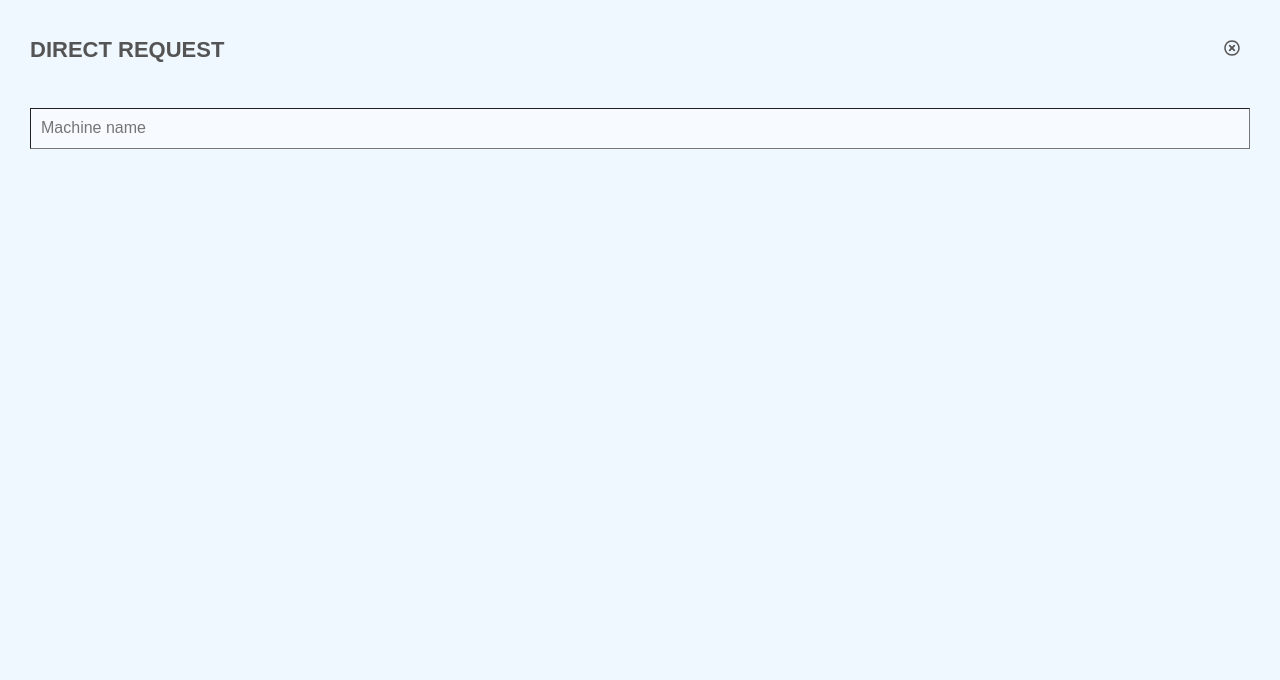
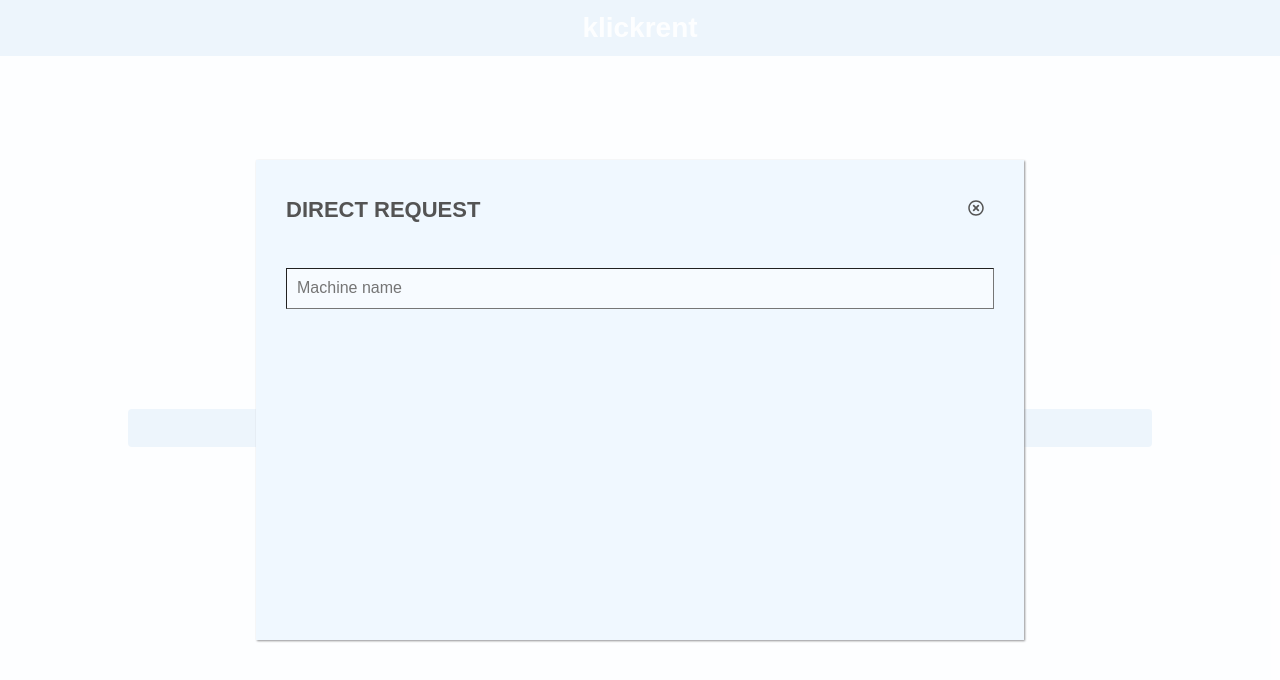
Before and after one commit to alegzable/klickrent, a React (Create React App) app: page / in a window 1280 px wide. Both pictures are taken after a click on the button "Start inquiry". Shown: the top 680 px of the page. Built offline with nearby package versions, Linux system fonts and the light colour scheme.

Commit message:
feat: make Modal smaller and display backdrop on larger screens

```diff
--- a/src/Components/Common/Autocomplete/Autocomplete.tsx
+++ b/src/Components/Common/Autocomplete/Autocomplete.tsx
@@ -4,6 +4,7 @@ import { debounce } from "lodash";
 import SuggestionGroup from "./SuggestionGroup";
 import SuggestionGroupModel from "../../../Models/SuggestionGroupModel";
 import AutocompleteInput from "./AutocompleteInput";
+import { colors } from "../../../styleVariables";
 
 type Props = {
 	suggestions: SuggestionGroupModel[];
@@ -16,12 +17,13 @@ const Container = styled.div`
 	width: 100%;
 	display: flex;
 	flex-direction: column;
+	background-color: ${colors.lightBlue};
 `;
 
 const Suggestions = styled.ul`
 	max-height: 30rem;
 	overflow: auto;
-	box-shadow: 0.1rem 0.1rem 0.2rem #919294;
+	box-shadow: 0.1rem 0.1rem 0.2rem ${colors.lightGray};
 `;
 
 const Autocomplete = ({ placeholder, suggestions, onInputChange, onSelect }: Props): ReactElement => {
--- a/src/Components/Common/Modal.tsx
+++ b/src/Components/Common/Modal.tsx
@@ -4,7 +4,7 @@ import { PropsWithChildren, useEffect, useRef } from "react";
 import { ReactElement } from "react";
 import { createPortal } from "react-dom";
 import styled from "styled-components";
-import { colors } from "../../styleVariables";
+import { breakpoints, colors } from "../../styleVariables";
 import Button from "./Button";
 
 export type Props = {
@@ -33,11 +33,31 @@ const RootModal = ({ children }: PropsWithChildren<unknown>): ReactElement => {
 	return createPortal(children, innerDiv);
 };
 
+const Backdrop = styled.div`
+	height: 100%;
+	width: 100%;
+	display: flex;
+	justify-content: center;
+	align-items: center;
+	background: rgb(255 255 255 / 90%);
+`;
+
 const Wrapper = styled.div`
 	height: 100%;
 	width: 100%;
 	background: ${colors.lightBlue};
+	box-shadow: 0.1rem 0.1rem 0.2rem ${colors.lightGray};
 	padding: 3rem 3rem;
+
+	@media screen and ${breakpoints.sm} {
+		height: 80%;
+		width: 80%;
+	}
+
+	@media screen and ${breakpoints.lg} {
+		height: 60%;
+		width: 60%;
+	}
 `;
 
 const Header = styled.div`
@@ -56,6 +76,7 @@ const StyledButton = styled(Button)`
 const Modal = ({ title, onClose, children }: PropsWithChildren<Props>) => {
 	return (
 		<RootModal>
+			<Backdrop>
 				<Wrapper>
 					<Header>
 						<h2>{title}</h2>
@@ -65,6 +86,7 @@ const Modal = ({ title, onClose, children }: PropsWithChildren<Props>) => {
 					</Header>
 					{children}
 				</Wrapper>
+			</Backdrop>
 		</RootModal>
 	);
 };
--- a/src/styleVariables.ts
+++ b/src/styleVariables.ts
@@ -2,5 +2,18 @@ export const colors = {
 	veryLightBlue: "#f7fbff",
 	lightBlue: "#f0f8ff",
 	blue: "#4a98de",
+	lightGray: "#919294",
 	gray: "#545454",
 };
+
+const sizes = {
+	xs: "320px",
+	sm: "768px",
+	lg: "1200px",
+};
+
+export const breakpoints = {
+	xs: `(min-width: ${sizes.xs})`,
+	sm: `(min-width: ${sizes.sm})`,
+	lg: `(min-width: ${sizes.lg})`,
+};
```
Lines whose indentation alone changed are shown as unchanged.
